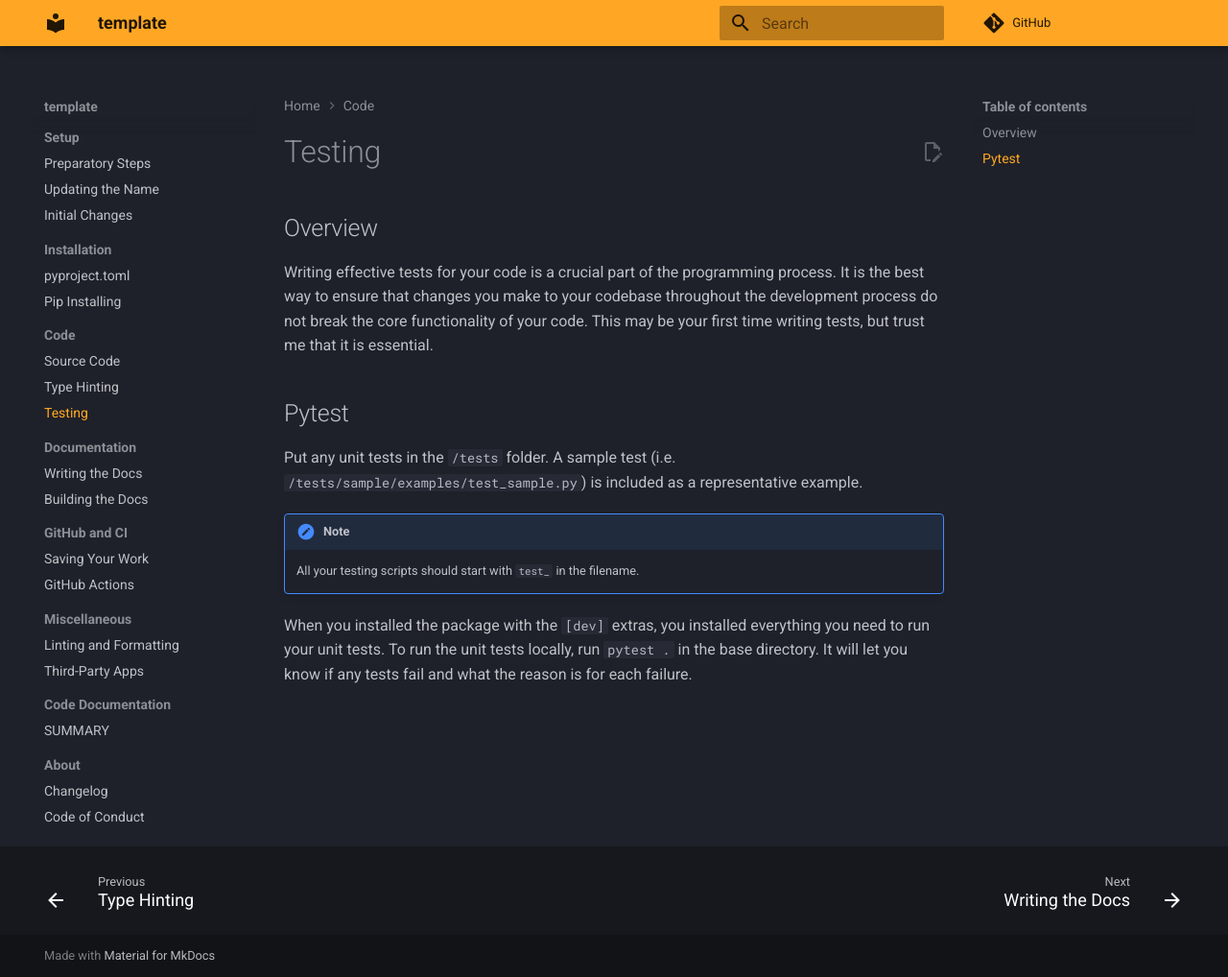
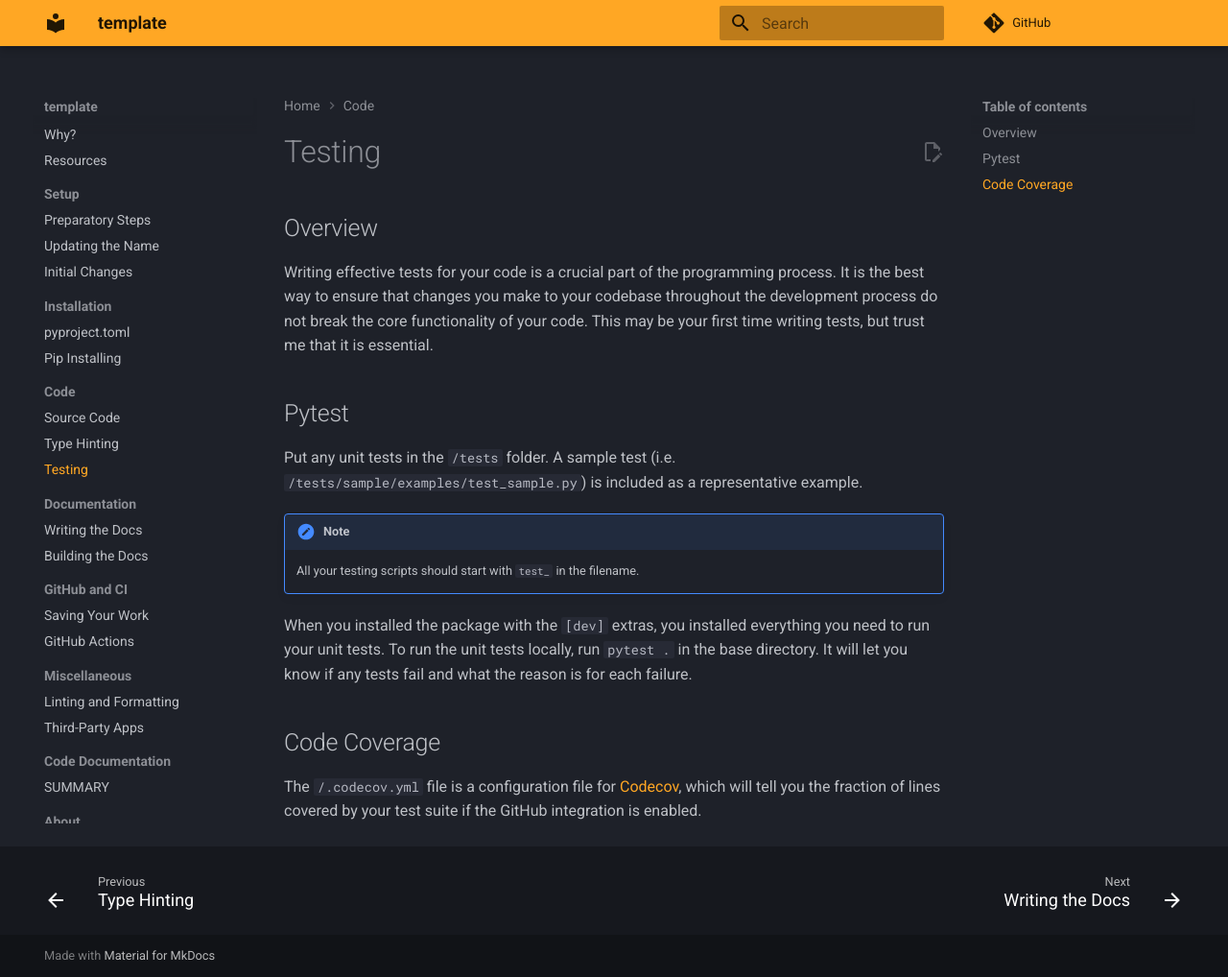
Before and after one commit to Quantum-Accelerators/template, an MkDocs documentation site: the page built from docs/example_docs/code/tests.md, in a window 1280 px wide and 1018 px high. Shown: the whole window at 96% size. Built offline with MkDocs 1.6.1 and Material for MkDocs 9.7.7, drawn with Linux system fonts in a browser that asks for light colours; comment, search, counter and statistics services are not loaded.

Commit message:
Update tests.md

```diff
--- a/docs/example_docs/code/tests.md
+++ b/docs/example_docs/code/tests.md
@@ -13,3 +13,7 @@
     All your testing scripts should start with `test_` in the filename.
 
 When you installed the package with the `[dev]` extras, you installed everything you need to run your unit tests. To run the unit tests locally, run `pytest .` in the base directory. It will let you know if any tests fail and what the reason is for each failure.
+
+## Code Coverage
+
+The `/.codecov.yml` file is a configuration file for [Codecov](https://codecov.io/), which will tell you the fraction of lines covered by your test suite if the GitHub integration is enabled.
```
